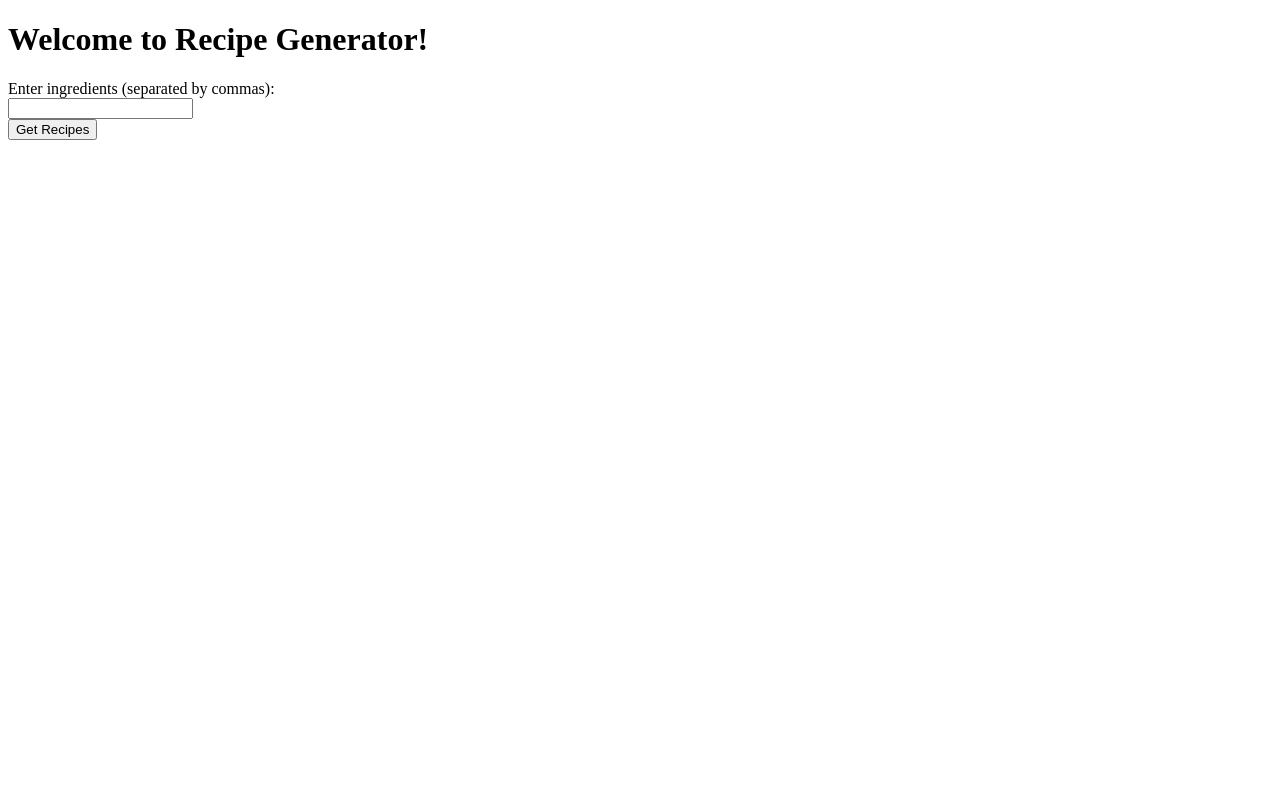
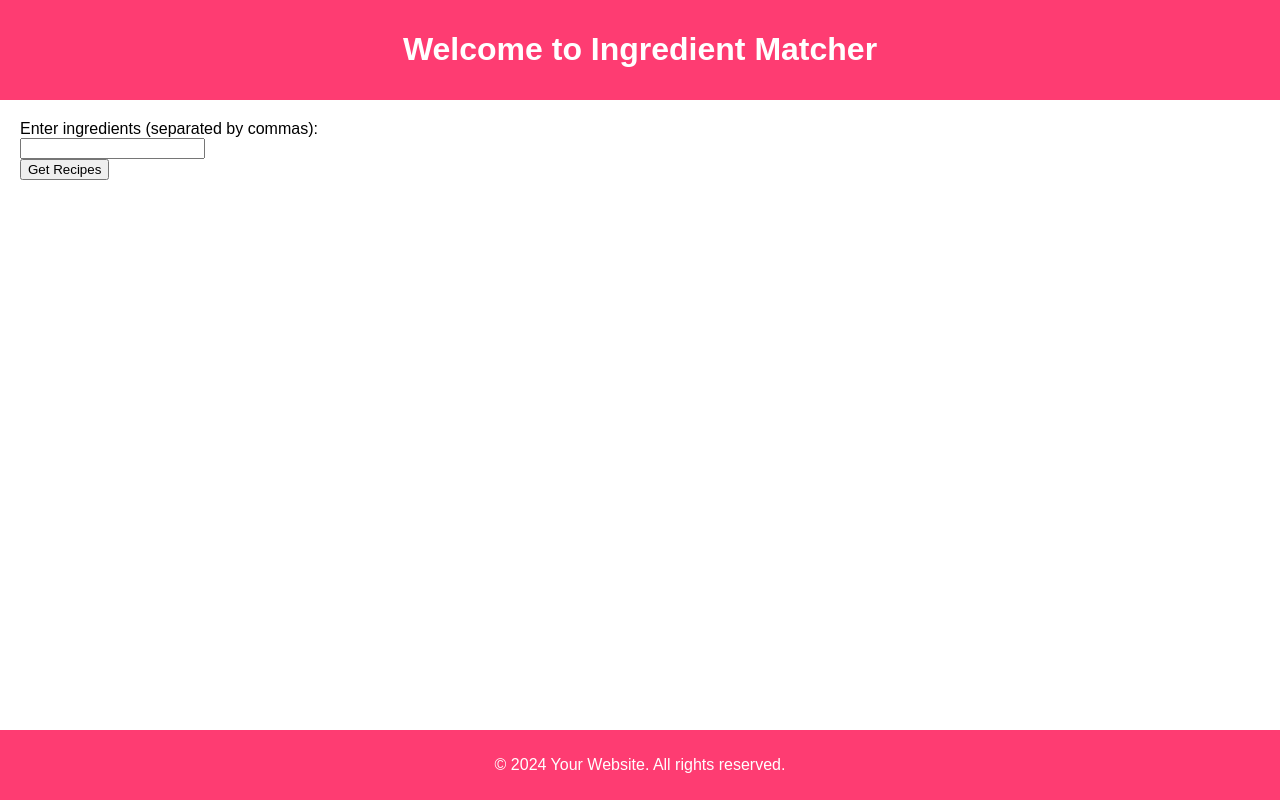
Before and after one commit to benpentecost2004/RecipeGenerator, a Flask app: page / in a window 1280 px wide. Run offline with Flask 3, Linux system fonts and the light colour scheme.

Commit message:
Update Color index.html

```diff
--- a/templates/index.html
+++ b/templates/index.html
@@ -4,13 +4,62 @@
     <meta charset="UTF-8">
     <meta name="viewport" content="width=device-width, initial-scale=1.0">
     <title>Recipe Generator</title>
+    <style>
+        /* Add your custom CSS styles here */
+        body {
+            font-family: Arial, sans-serif;
+            margin: 0;
+            padding: 0;
+        }
+        header {
+            background-color: #fe3c72;
+            color: #fff;
+            padding: 10px 0;
+            text-align: center;
+        }
+        nav {
+            background-color: #fd5564;
+            color: #fff;
+            padding: 10px 0;
+            text-align: center;
+        }
+        nav ul {
+            list-style-type: none;
+            padding: 0;
+            margin: 0;
+        }
+        nav ul li {
+            display: inline;
+            margin: 0 10px;
+        }
+        main {
+            padding: 20px;
+        }
+        footer {
+            background-color: #fe3c72;
+            color: #fff;
+            text-align: center;
+            padding: 10px 0;
+            position: fixed;
+            bottom: 0;
+            width: 100%;
+        }
+    </style>
 </head>
 <body>
-    <h1>Welcome to Recipe Generator!</h1>
-    <form action="/recipes" method="post">
-        <label for="ingredients">Enter ingredients (separated by commas):</label><br>
-        <input type="text" id="ingredients" name="ingredients" required><br>
-        <button type="submit">Get Recipes</button>
-    </form>
+    <header>
+    <h1>Welcome to Ingredient Matcher</h1>
+    </header>
+    <main>
+        <form action="/recipes" method="post">
+            <label for="ingredients">Enter ingredients (separated by commas):</label><br>
+            <input type="text" id="ingredients" name="ingredients" required><br>
+            <button type="submit">Get Recipes</button>
+        </form>
+    </main>
+    <footer>
+    <p>&copy; 2024 Your Website. All rights reserved.</p>
+    </footer>
+
 </body>
 </html>
```
